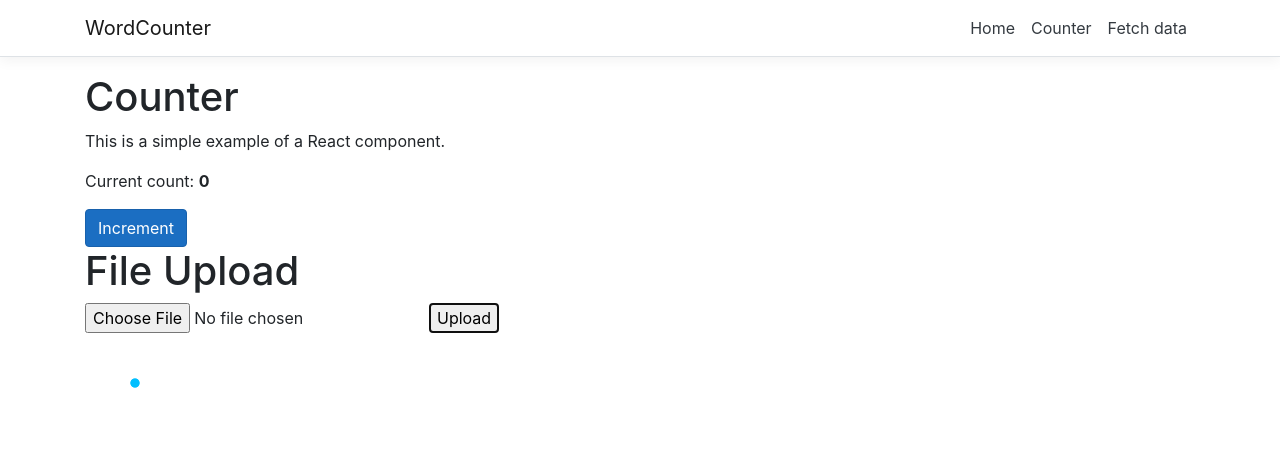
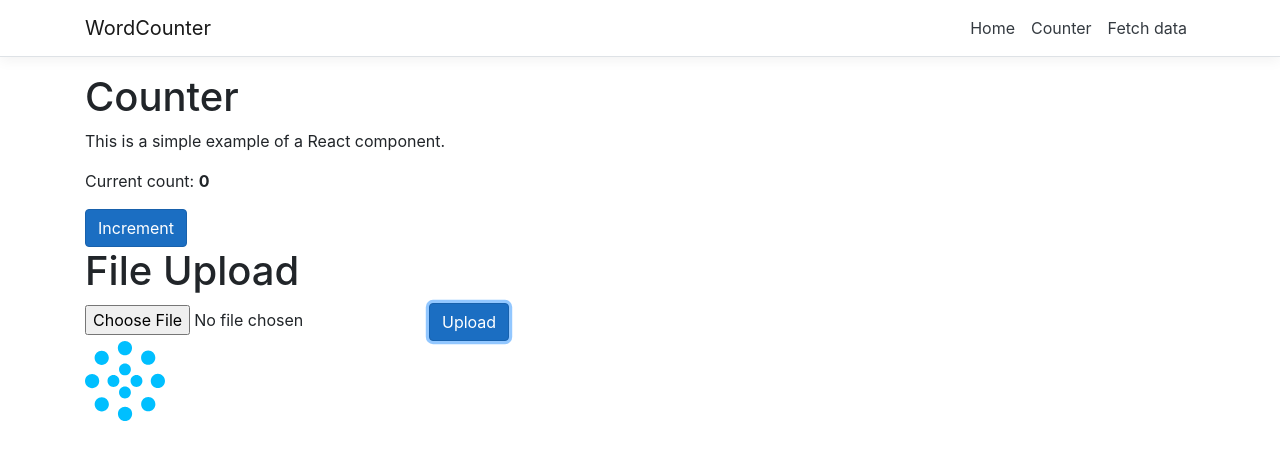
Before and after one commit to elsoruzo/WordsCounter, a React (Create React App) app in the folder WordCounter/ClientApp/: page /counter in a window 1280 px wide. Both pictures are taken after a click on the button "Upload". Shown: the top 460 px of the page. Built offline with nearby package versions, Linux system fonts and the light colour scheme; no server answers.

Commit message:
added naive count to BE and added stles and nice spinner type on UI

```diff
--- a/WordCounter/ClientApp/src/components/FileUpload.js
+++ b/WordCounter/ClientApp/src/components/FileUpload.js
@@ -31,15 +31,15 @@
         <form onSubmit={(e) => handleSubmit(e)}>
             <h1>File Upload</h1>
             <input type="file" onChange={e => setFile(e.target.files[0])} />
-            <button type="submit">Upload</button>
+            <button className="btn btn-primary" type="submit">Upload</button>
             <div>{result}</div>
             <div>{error}</div>
             { loading ?
                 <Loader
-                type="Puff"
+                type="Circles"
                 color="#00BFFF"
-                height={100}
-                width={100}
+                height={80}
+                width={80}
             />:null }
         </form>
     );
```
Also changed, not shown: 1 other file (tests, documents, lock files or other folders).
